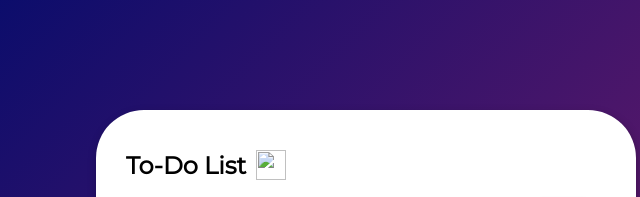
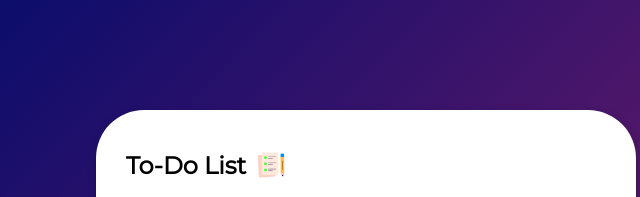
Before and after one commit to rudy1312/rudy1312.todo.app, a plain HTML site: page index.html in a window 1280 px wide. Shown: the top 197 px of the page, 274-914 px from the left. Drawn offline with Linux system fonts and the light colour scheme.

Commit message:
Update index.html

```diff
--- a/index.html
+++ b/index.html
@@ -9,7 +9,7 @@
 <body>
 <div class="container">
     <div class="todo-app">
-        <h2><strong>To-Do List</strong> <img src="images/icon.png"></h2>
+        <h2><strong>To-Do List</strong> <img src="icon.png"></h2>
         <div class="row">
             <input type="text" id="input-box" placeholder="Add Items">
             <button onclick="addItem()"><strong>Add</strong></button>
```
